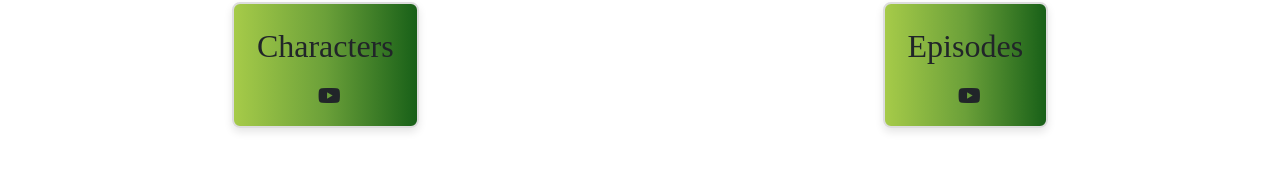
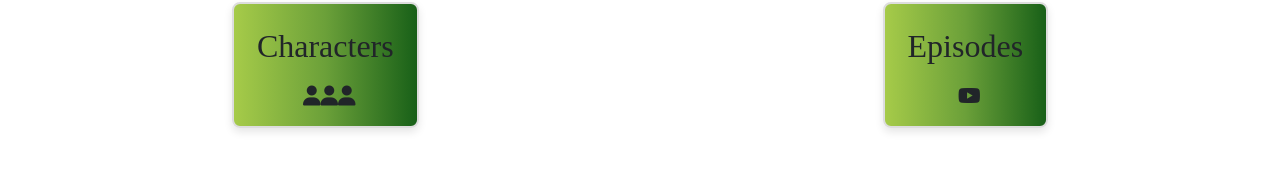
Before and after one commit to MarcosPuglisi/Interactive-Rick-and-Morty-App, a React (Create React App) app: page / in a window 1280 px wide. Shown: the part 195-371 px from the top of the page. Built offline with nearby package versions, Linux system fonts and the light colour scheme; a web font is replaced by a local one.

Commit message:
icons in body

```diff
--- a/src/components/Body.jsx
+++ b/src/components/Body.jsx
@@ -16,7 +16,9 @@ function Body() {
           <div>
             <h2 className='h2'> Characters </h2>
             <span className='footer-icons'>
-              <i className="fab fa-youtube"></i>
+              <i className="fas fa-user"></i>
+              <i className="fas fa-user"></i>
+              <i className="fas fa-user"></i>
             </span>
           </div>
         </div>
```
